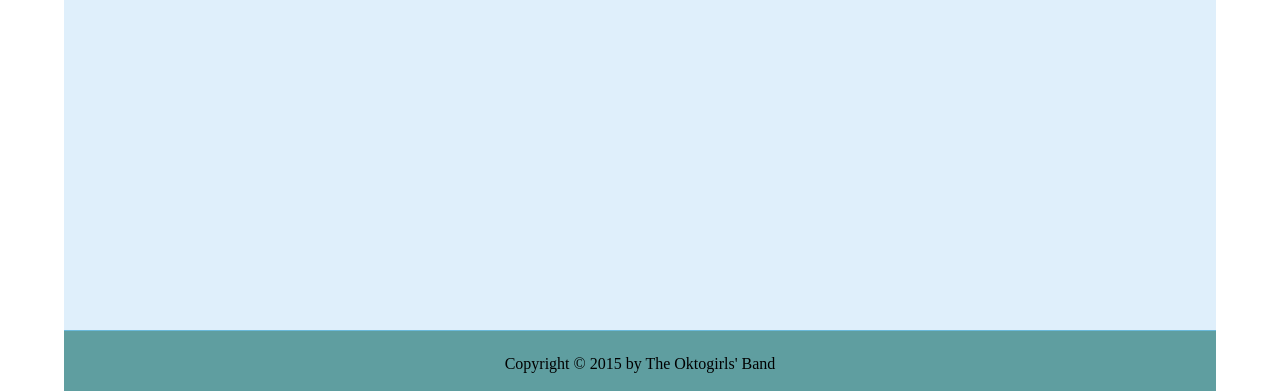
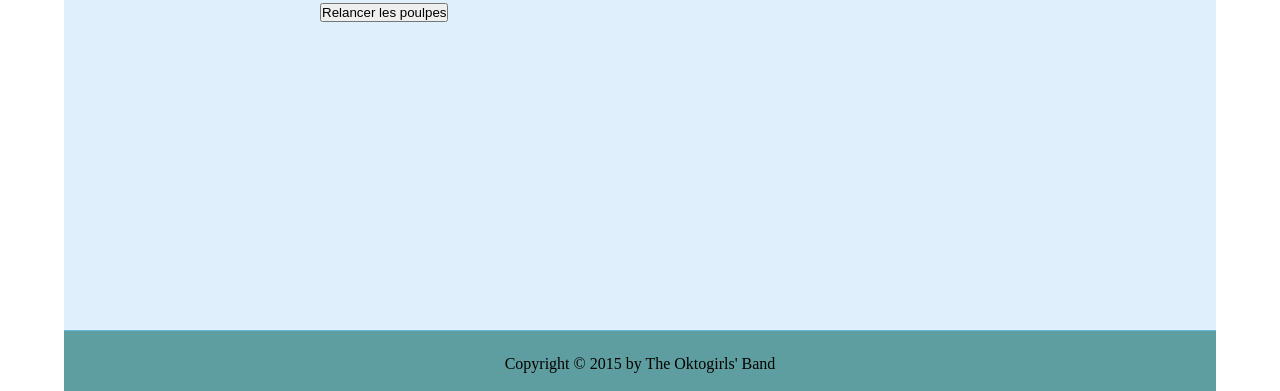
Before and after one commit to Annoa1/karaoke, a PHP site: page /play.php?id=1 in a window 1280 px wide. Shown: the part 655-1046 px from the top of the page. Run offline with PHP 8.4, Linux system fonts and the light colour scheme; data comes from the database, SQL or seed files in the repository; tables that the repository leaves empty hold one stand-in row (values such as "Sample post"); some web fonts are replaced.

Commit message:
resolution conflit

```diff
--- a/play.php
+++ b/play.php
@@ -48,10 +48,12 @@
 					<video controls autoplay>
 						<?php
 						// AJOUTER LE CHEMIN DE LA VIDEO
-							//echo '<source src='video/'.$idVideo.'mp4'/>';
+							echo '<source src="'.$video->path().'"/>';
 						?>
-
 					</video>
+					<button id="relancerPoulpes">
+						Relancer les poulpes
+					</button>
 				</div>
 			<?php }
 				if ($afficherPoulpe) { ?>
```
